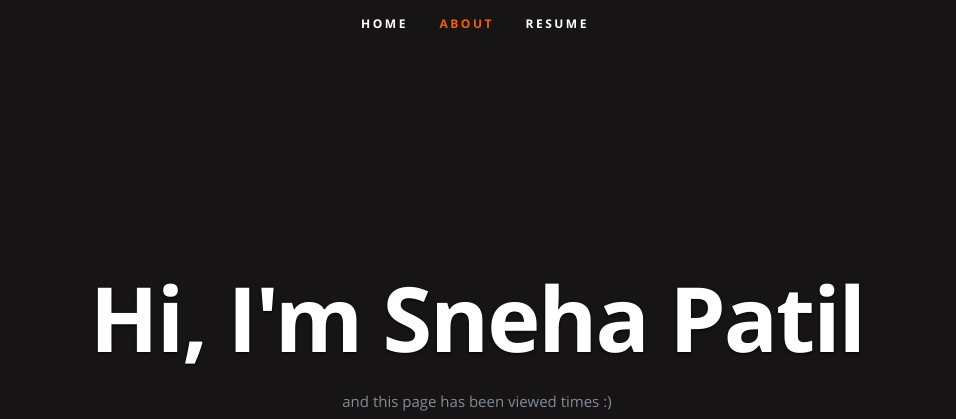
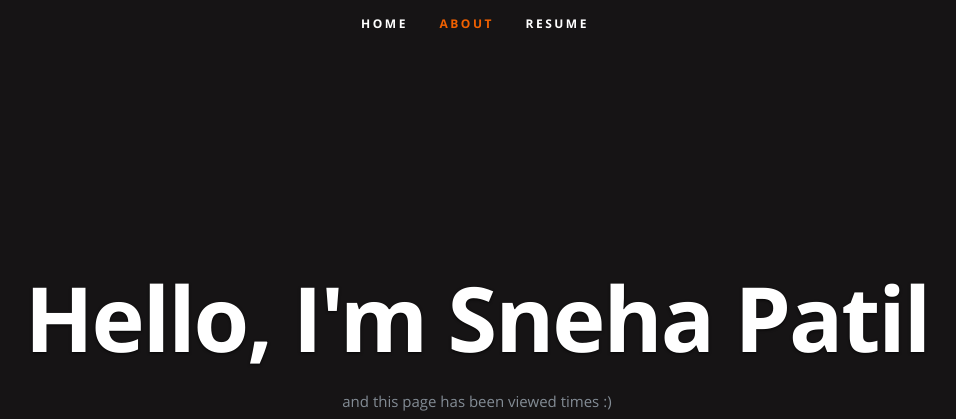
Before and after one commit to pnehasati/Digital-Resume-Azure, a plain HTML site: page frontend/index.html in a window 1280 px wide. Shown: the top 419 px of the page, without its empty margins (165-1121 px from the left). Drawn offline with nearby package versions, Linux system fonts and the light colour scheme.

Commit message:
Update index.html

```diff
--- a/frontend/index.html
+++ b/frontend/index.html
@@ -54,7 +54,7 @@
 
       <div class="row banner">
          <div class="banner-text">
-            <h1 class="responsive-headline">Hi, I'm Sneha Patil</h1>
+            <h1 class="responsive-headline">Hello, I'm Sneha Patil</h1>
 
             <p>and this page has been viewed <a id="counter"></a> times :) </p>
             <ul class="social">
```
